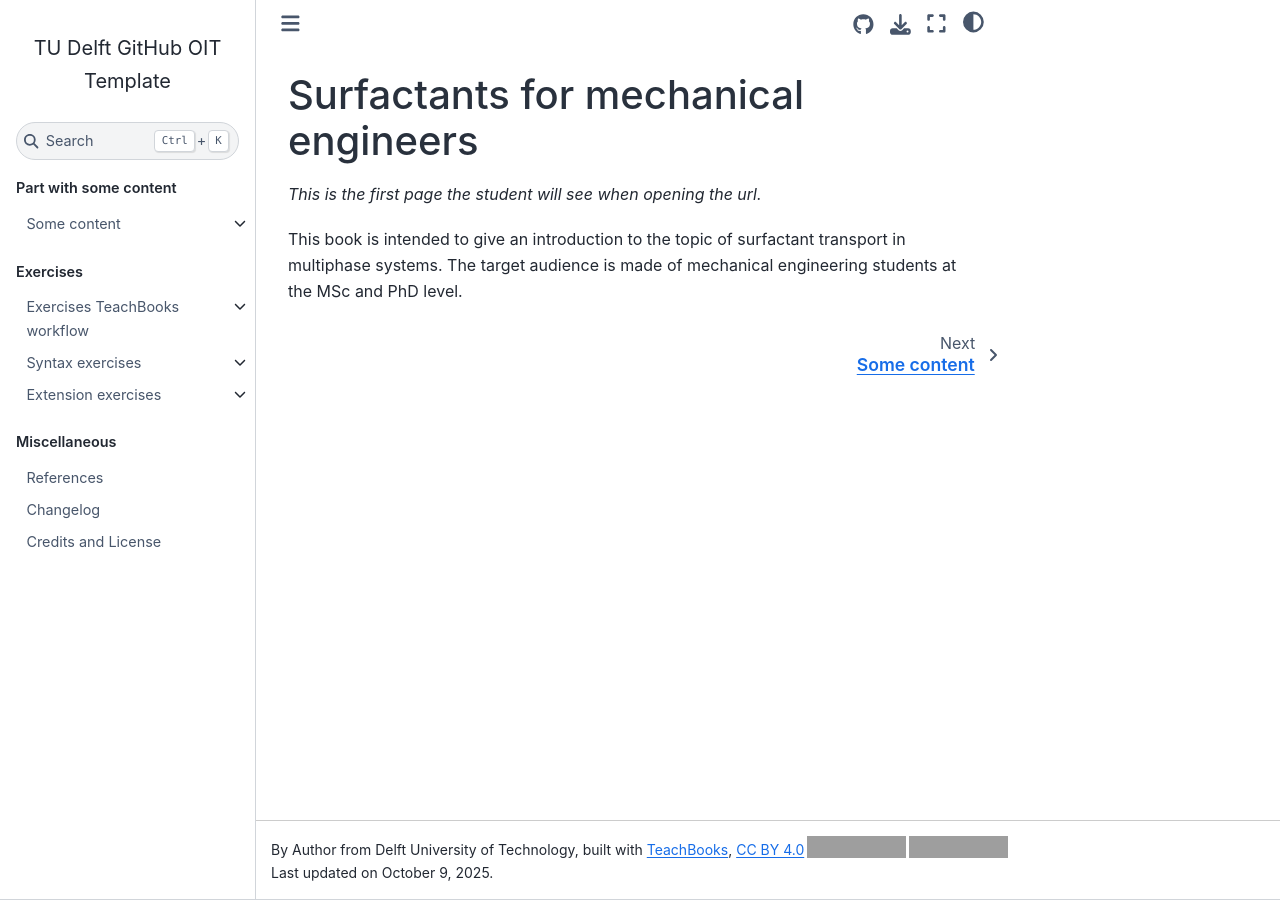
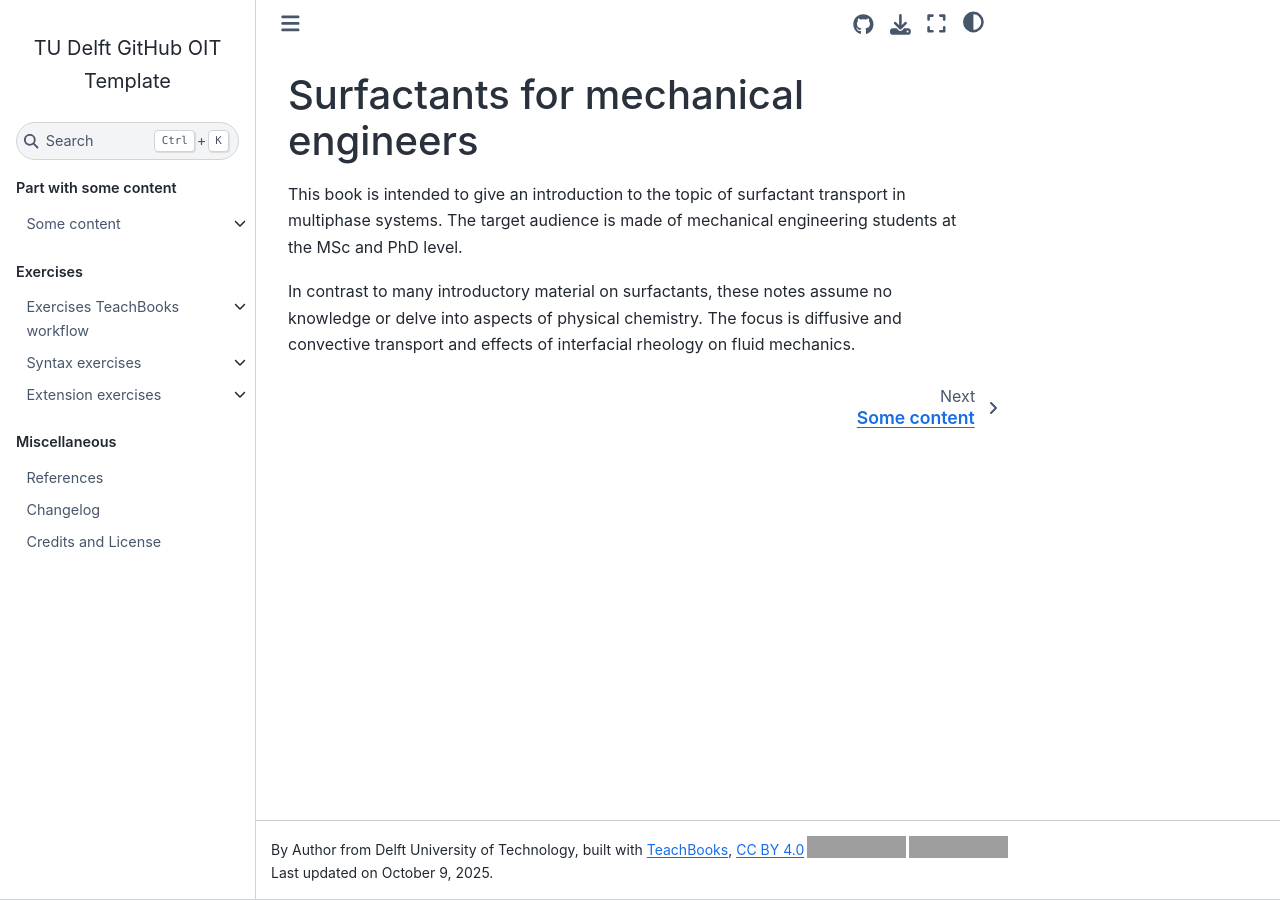
Before and after one commit to lbotto/surfactantsME, a Jupyter Book: the page built from book/intro.md, in a window 1280 px wide. Built offline with Jupyter Book 1.0.4 settings and Sphinx 7.4.7 and the Sphinx Book theme 1.1.4, drawn with Linux system fonts in a browser that asks for light colours; comment, search, counter and statistics services are not loaded; grey boxes are pictures that could not be loaded.

Commit message:
Update intro.md

```diff
--- a/book/intro.md
+++ b/book/intro.md
@@ -1,6 +1,9 @@
 (intro)=
 # Surfactants for mechanical engineers
 
-_This is the first page the student will see when opening the url._
+
 
 This book is intended to give an introduction to the topic of surfactant transport in multiphase systems. The target audience is made of mechanical engineering students at the MSc and PhD level.
+
+
+In contrast to many introductory material on surfactants, these notes assume no knowledge or delve into aspects of physical chemistry. The focus is diffusive and convective transport and effects of interfacial rheology on fluid mechanics.
```
